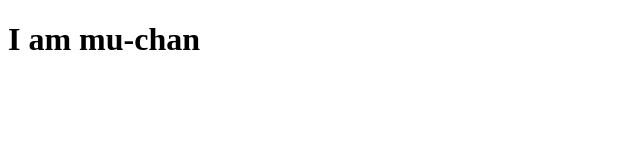
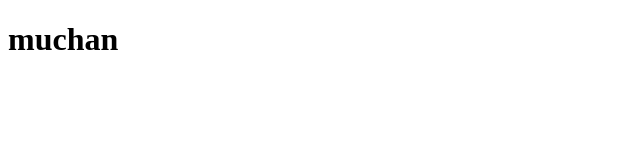
Before and after one commit to Re-Z-773/www, a plain HTML site: page index.html in a window 1280 px wide. Shown: the whole page, without its empty margins (0-640 px from the left). Drawn offline with Linux system fonts and the light colour scheme.

Commit message:
Update index.html

```diff
--- a/index.html
+++ b/index.html
@@ -3,6 +3,6 @@
   <head>
   </head>
   <body>
-    <h1>I am mu-chan</h1>
+    <h1>muchan</h1>
   </body>
 </html>
```
